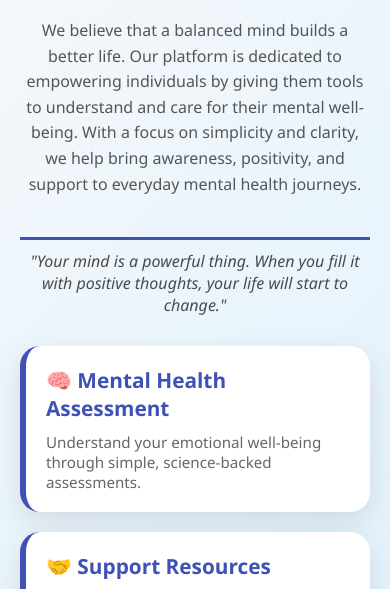
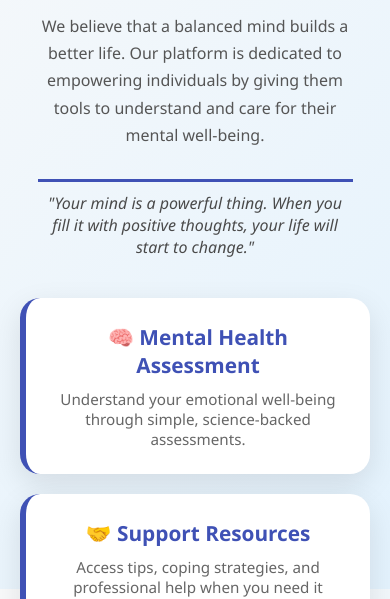
Before and after one commit to kumarrajan64751/my-site, a plain HTML site: page index.html in a window 390 px wide. Shown: the part 255-854 px from the top of the page. Drawn offline with nearby package versions, Linux system fonts and the light colour scheme; no server answers.

Commit message:
Add files via upload

```diff
--- a/index.html
+++ b/index.html
@@ -1,6 +1,5 @@
 <!DOCTYPE html>
 <html lang="en">
-
 <head>
   <meta charset="UTF-8" />
   <meta name="viewport" content="width=device-width, initial-scale=1.0" />
@@ -13,59 +12,65 @@
       box-sizing: border-box;
     }
 
-        body {
+    body, html {
       font-family: "Segoe UI", Tahoma, Geneva, Verdana, sans-serif;
-            display: flex;
-            height: 100vh;
+      width: 100%;
+      height: 100%;
       background: linear-gradient(135deg, #f8f9fa, #e3f2fd);
       color: #333;
     }
 
     .container {
       display: flex;
-            flex: 1;
-            overflow: hidden;
+      flex-direction: row;
+      flex-wrap: wrap;
       padding: 40px;
+      gap: 30px;
+      min-height: 100vh;
+    }
+
+    .left, .right {
+      flex: 1 1 45%;
+      display: flex;
+      flex-direction: column;
+      justify-content: center;
     }
 
     .left {
-            width: 55%;
       padding-right: 40px;
-            display: flex;
-            flex-direction: column;
-            justify-content: center;
       border-right: 2px solid #ddd;
     }
 
     .left h1 {
-            font-size: 3rem;
-            margin-bottom: 20px;
+      font-size: 2.5rem;
+      margin-bottom: 15px;
       color: #2c3e50;
     }
 
     .left p {
-            font-size: 1.2rem;
+      font-size: 1.1rem;
       line-height: 1.7;
       color: #555;
     }
 
     .quote {
-            margin-top: 40px;
+      margin-top: 30px;
       font-style: italic;
-            font-size: 1.3rem;
+      font-size: 1.2rem;
       color: #4a4a4a;
       border-left: 4px solid #3f51b5;
       padding-left: 16px;
     }
 
+    #lottie-container {
+      width: 200px;
+      height: 200px;
+      margin: 30px 0;
+    }
+
     .right {
-            width: 45%;
-            display: flex;
-            flex-direction: column;
-            justify-content: center;
-            align-items: flex-start;
+      padding-left: 40px;
       gap: 20px;
-            padding-left: 40px;
     }
 
     .feature-link {
@@ -99,31 +104,19 @@
       color: #666;
     }
 
-        #lottie-container {
-            width: 280px;
-            height: 280px;
-            margin-bottom: 20px;
-        }
-
-
     @media (max-width: 900px) {
       .container {
         flex-direction: column;
         padding: 20px;
-                height: auto;
+        gap: 40px;
       }
 
-            .left,
-            .right {
-                width: 100%;
+      .left, .right {
+        flex: 1 1 100%;
         padding: 0;
         border: none;
-            }
-
-            .left {
+        text-align: center;
         align-items: center;
-                text-align: center;
-                margin-bottom: 30px;
       }
 
       .left h1 {
@@ -132,7 +125,7 @@
 
       .left p {
         font-size: 1rem;
-                line-height: 1.6;
+        padding: 0 10px;
       }
 
       .quote {
@@ -141,6 +134,7 @@
         border-top: 3px solid #3f51b5;
         padding-left: 0;
         padding-top: 10px;
+        max-width: 90%;
       }
 
       #lottie-container {
@@ -150,17 +144,14 @@
       }
 
       .right {
+        gap: 20px;
+        padding-left: 0;
         align-items: center;
-                padding-left: 0;
-            }
-
-            .feature-link {
-                width: 100%;
       }
 
       .feature {
         width: 100%;
-                padding: 20px;
+        max-width: 400px;
       }
 
       .feature h3 {
@@ -173,44 +164,36 @@
     }
   </style>
 </head>
-
 <body>
   <div class="container">
     <div class="left">
-            <!-- Lottie animation -->
       <div id="lottie-container"></div>
       <h1>About</h1>
       <p>
         We believe that a balanced mind builds a better life. Our platform is dedicated to empowering
-                individuals by giving them tools to understand and care for their mental well-being. With a focus on
-                simplicity and clarity, we help bring awareness, positivity, and support to everyday mental health
-                journeys.
+        individuals by giving them tools to understand and care for their mental well-being.
       </p>
       <div class="quote">
-                "Your mind is a powerful thing. When you fill it with positive thoughts, your life will start to
-                change."
+        "Your mind is a powerful thing. When you fill it with positive thoughts, your life will start to change."
       </div>
     </div>
 
     <div class="right">
-            <a class="feature-link" href="https://mentalhealthapptechworkplace-c4ju88cfkgbhpyifyrxmbq.streamlit.app/"
-                target="_blank">
+      <a class="feature-link" href="https://mentalhealthapptechworkplace-c4ju88cfkgbhpyifyrxmbq.streamlit.app/" target="_blank">
         <div class="feature">
           <h3>🧠 Mental Health Assessment</h3>
           <p>Understand your emotional well-being through simple, science-backed assessments.</p>
         </div>
       </a>
 
-            <a class="feature-link" href="https://mentalhealthapp-nczgh6h8grrhgvczkgqrun.streamlit.app/"
-                target="_blank">
+      <a class="feature-link" href="https://mentalhealthapp-nczgh6h8grrhgvczkgqrun.streamlit.app/" target="_blank">
         <div class="feature">
           <h3>🤝 Support Resources</h3>
           <p>Access tips, coping strategies, and professional help when you need it most.</p>
         </div>
       </a>
 
-            <a class="feature-link"
-                href="https://22783ddf-1728-4165-ae5e-9cb7496ddc9c-00-1das6upncwuaz.kirk.replit.dev/" target="_blank">
+      <a class="feature-link" href="https://22783ddf-1728-4165-ae5e-9cb7496ddc9c-00-1das6upncwuaz.kirk.replit.dev/" target="_blank">
         <div class="feature">
           <h3>📈 Mood Tracking</h3>
           <p>Track your daily mood patterns and receive insights to stay mentally fit.</p>
@@ -225,9 +208,8 @@
       renderer: 'svg',
       loop: true,
       autoplay: true,
-            path: 'assets/mind_lottie.json' // Make sure the file is here
+      path: 'assets/mind_lottie.json'
     });
   </script>
 </body>
-
 </html>
```
Lines whose indentation alone changed are shown as unchanged.
